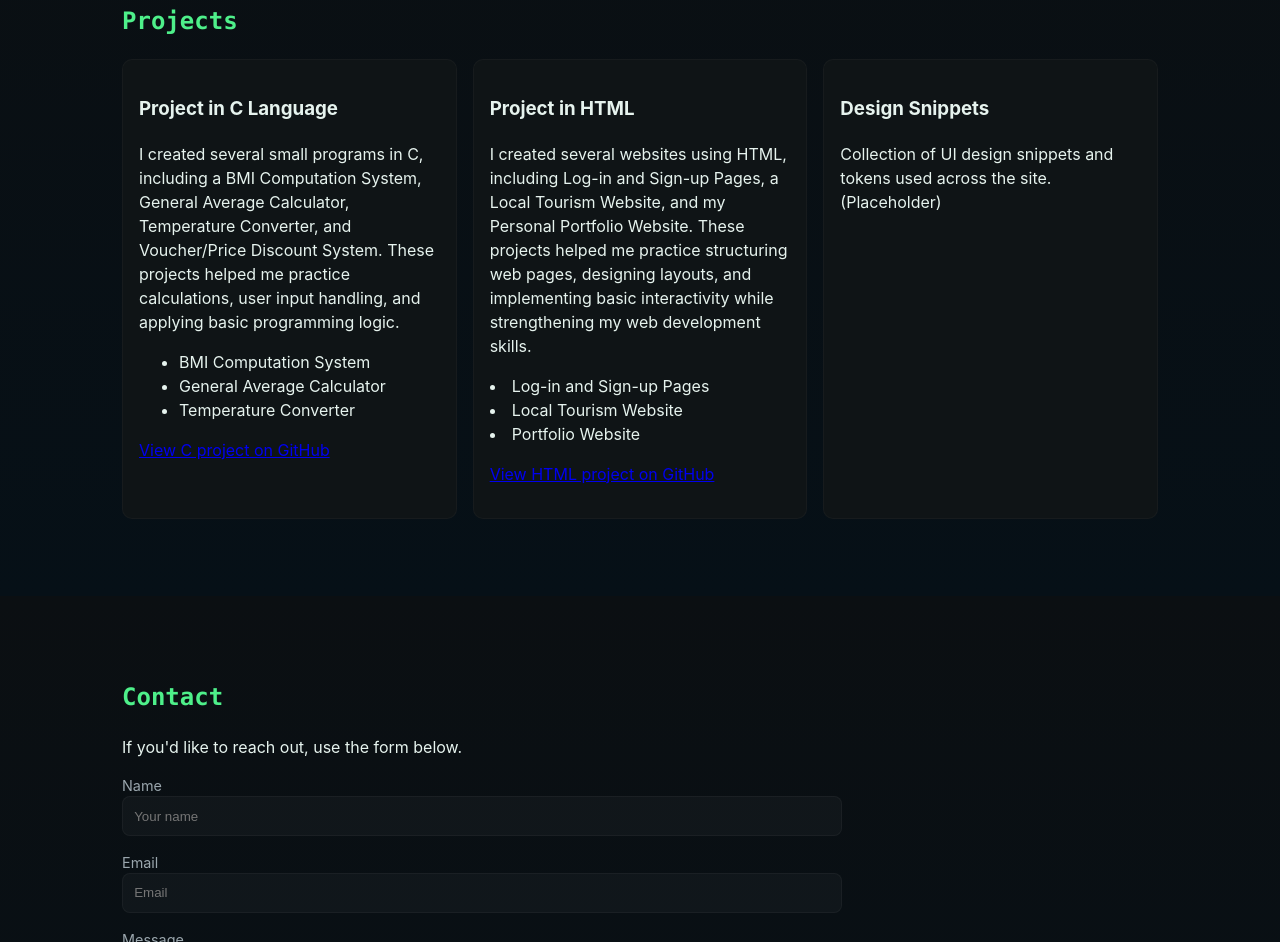
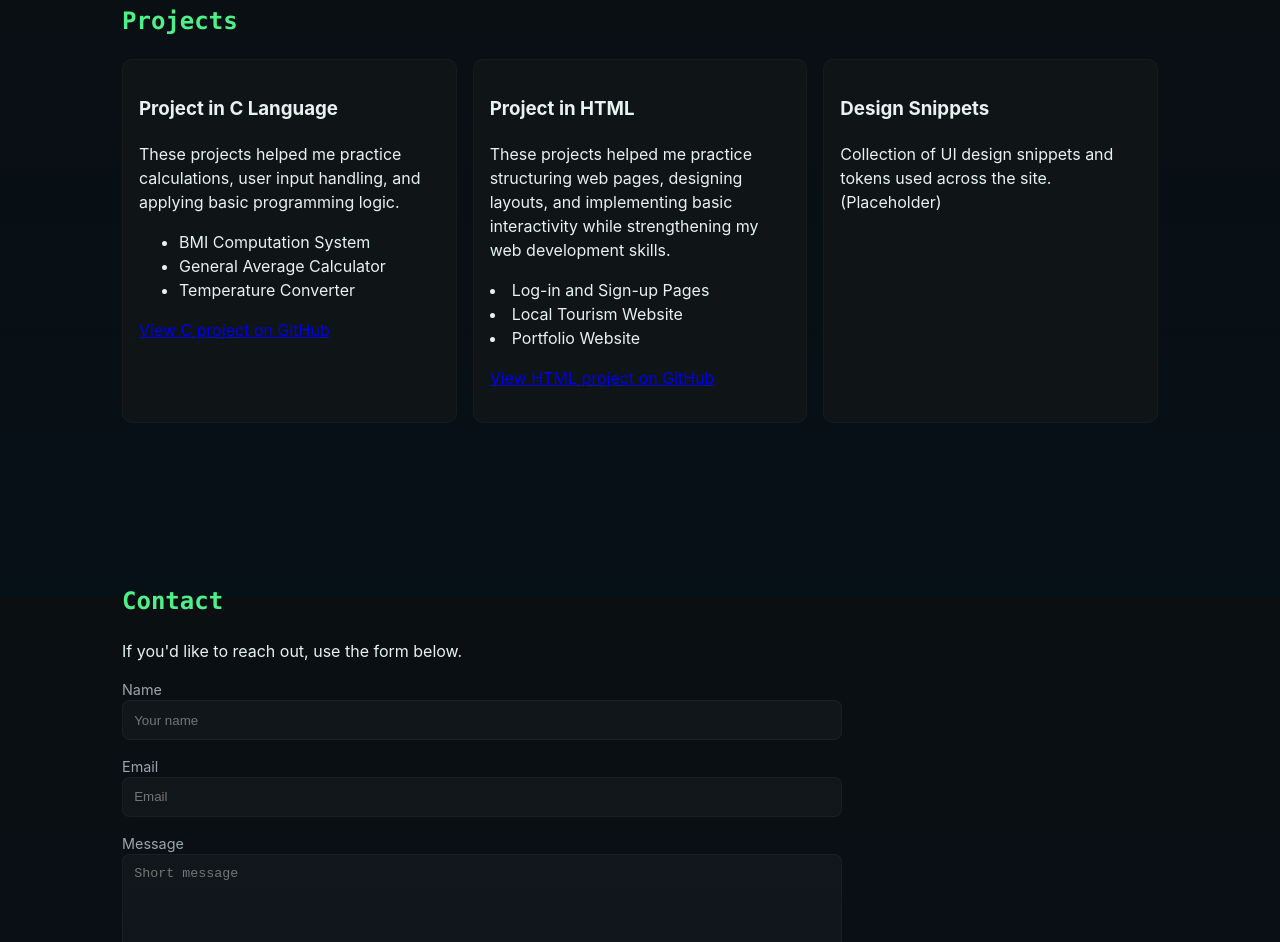
Before and after one commit to JohnCharlieCabilin-27/Portfolio, a plain HTML site: page index.html in a window 1280 px wide. Shown: the part 1804-2746 px from the top of the page. Drawn offline with Linux system fonts and the light colour scheme.

Commit message:
Enhanced

```diff
--- a/index.html
+++ b/index.html
@@ -154,8 +154,7 @@
           <div class="grid">
             <article class="card">
               <h3>Project in C Language</h3>
-              <p>I created several small programs in C, including a BMI Computation System, General Average Calculator, Temperature Converter, and Voucher/Price Discount System.
-                 These projects helped me practice calculations, user input handling, and applying basic programming logic.</p>
+              <p>These projects helped me practice calculations, user input handling, and applying basic programming logic.</p>
                  <ul>
                   <li>BMI Computation System</li>
                   <li>General Average Calculator</li>
@@ -165,7 +164,7 @@
             </article>
             <article class="card">
               <h3>Project in HTML</h3>
-              <p>I created several websites using HTML, including Log-in and Sign-up Pages, a Local Tourism Website, and my Personal Portfolio Website. These projects helped me practice structuring web pages, designing layouts,
+              <p>These projects helped me practice structuring web pages, designing layouts,
                 and implementing basic interactivity while strengthening my web development skills.</p>
                 <li>Log-in and Sign-up Pages</li>
                 <li>Local Tourism Website</li>
```
